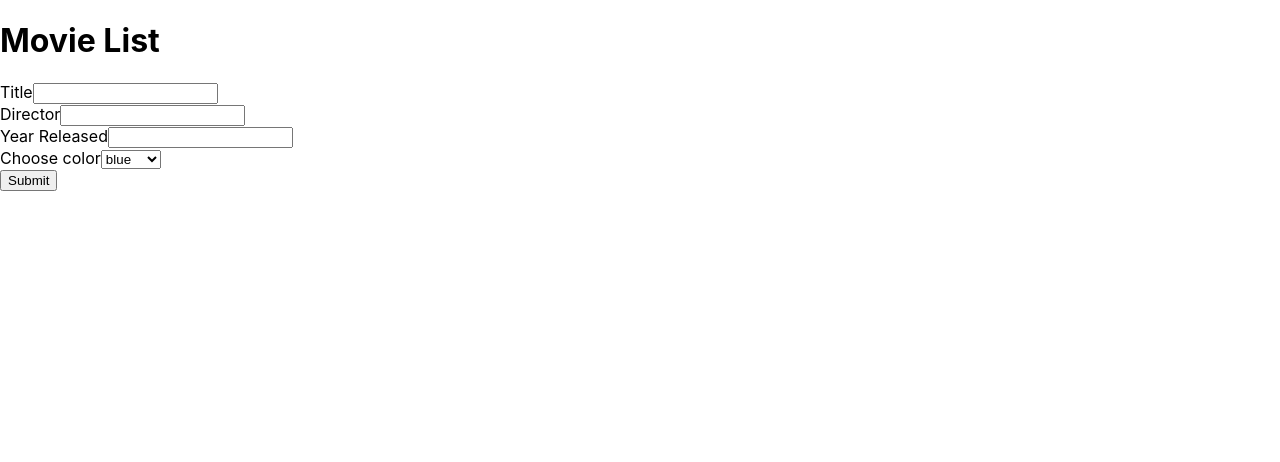
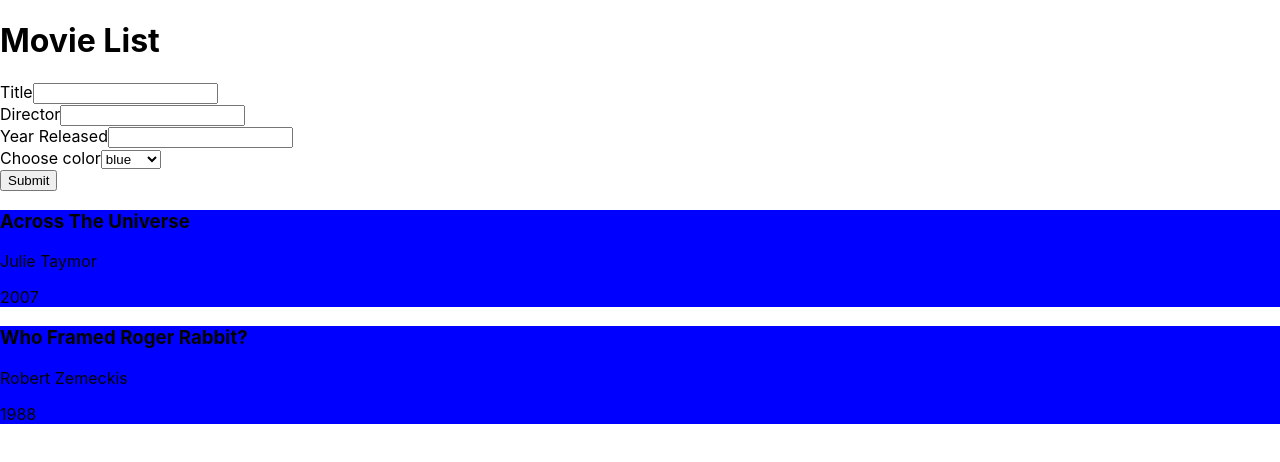
Before and after one commit to dfrancisco26/movie-list, a React (Create React App) app: page / in a window 1280 px wide. Shown: the top 462 px of the page. Built offline with nearby package versions, Linux system fonts and the light colour scheme.

Commit message:
Fixed array display and preview.

```diff
--- a/src/App.js
+++ b/src/App.js
@@ -55,13 +55,13 @@
           setMovieYear = {setMovieYear}
           setMovieColor = {setMovieColor} />
       </div>
+      <Movie movieTitle = {movieTitle}
+        movieDirector = {movieDirector}
+        movieColor={movieColor} movieYear={movieYear} />
       <div className='movies'>
         <MovieList
           allMovies = {allMovies}
-          movieTitle = {movieTitle}
-          movieDirector = {movieDirector}
-          movieYear = {movieYear}
-          movieColor = {movieColor} />
+        />
       </div>
     </div>
   );
--- a/src/Movie.js
+++ b/src/Movie.js
@@ -2,7 +2,7 @@
 
 export default function Movie({ movieTitle, movieDirector, movieYear, movieColor }) {
   return (
-    <div className='movie' style={{ background: { movieColor } }}>
+    <div className='movie' style={{ background: movieColor }}>
       <h3>{movieTitle}</h3>
       <p>{movieDirector}</p>
       <p>{movieYear}</p>
--- a/src/MovieForm.js
+++ b/src/MovieForm.js
@@ -1,6 +1,8 @@
 import React from 'react';
 
 export default function MovieForm({ handleSubmit, setMovieTitle, setMovieDirector, setMovieYear, setMovieColor }) {
+
+
   return (
     <div className='form'>
       <form onSubmit={handleSubmit}>
--- a/src/MovieList.js
+++ b/src/MovieList.js
@@ -1,11 +1,11 @@
 import React from 'react';
 import Movie from './Movie';
-export default function MovieList({ allMovies, movieTitle, movieDirector, movieYear, movieColor }) {
+export default function MovieList({ allMovies }) {
   return (
     <div>
       {
         allMovies.map((movie, i) =>
-          <Movie key = {movie + i} movieTitle = {movieTitle} movieDirector = {movieDirector} movieYear = {movieYear} movieColor = {movieColor} />)
+          <Movie key = {movie.title + i + movie.director} movieTitle = {movie.title} movieDirector = {movie.director} movieYear = {movie.yearReleased} movieColor = {movie.movieColor} />)
       }
     </div>
   );
```
